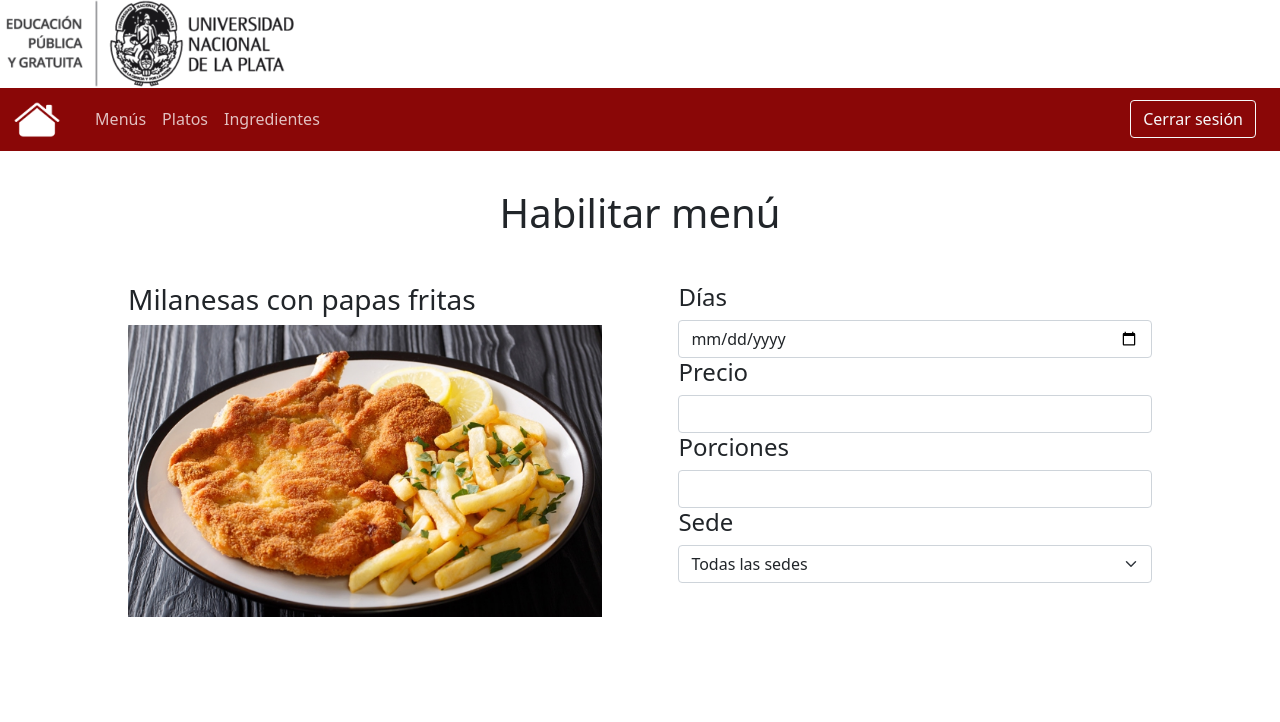
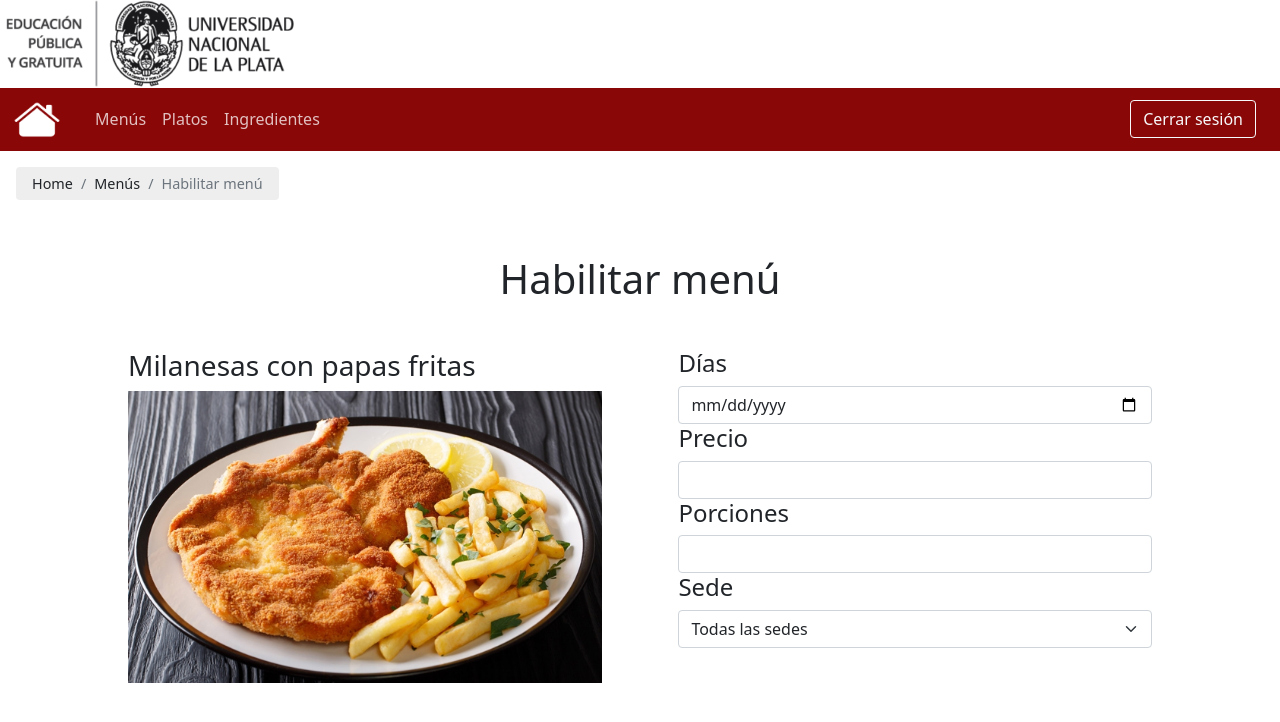
Before and after one commit to cristiancmd/comedor-unlp-22, a React (Create React App) app in the folder frontend/: page /habilitar/1 in a window 1280 px wide. Shown: the top 722 px of the page. Built offline with nearby package versions, Linux system fonts and the light colour scheme.

Commit message:
Breadcrumbs

```diff
--- a/frontend/public/index.html
+++ b/frontend/public/index.html
@@ -1,5 +1,5 @@
 <!DOCTYPE html>
-<html lang="en">
+<html lang="es">
   <head>
     <meta charset="utf-8" />
     <link rel="icon" href="%PUBLIC_URL%/favicon.ico" />
@@ -7,7 +7,7 @@
     <meta name="theme-color" content="#000000" />
     <meta
       name="description"
-      content="Web site created using create-react-app"
+      content="Comedor UNLP"
     />
     <link rel="apple-touch-icon" href="%PUBLIC_URL%/logo192.png" />
     <!--
@@ -24,7 +24,7 @@
       work correctly both with client-side routing and a non-root public URL.
       Learn how to configure a non-root public URL by running `npm run build`.
     -->
-    <title>React App</title>
+    <title>Comedor UNLP</title>
   </head>
   <body>
     <noscript>You need to enable JavaScript to run this app.</noscript>
--- a/frontend/src/componentes/cargar_componente/cargar_componente.jsx
+++ b/frontend/src/componentes/cargar_componente/cargar_componente.jsx
@@ -4,6 +4,7 @@ import React from 'react'
 import axios from "axios"
 import { Link } from 'react-router-dom'
 import Select from 'react-select'
+import { Breadcrumb, BreadcrumbItem } from 'reactstrap';
 
 const Cargar_componente = () => {
 
@@ -190,7 +191,14 @@ const Cargar_componente = () => {
     return (
         <>
             {Header()}
-            <div>
+            <main>
+                <div>
+                  <Breadcrumb tag="nav" listTag="div">
+                    <BreadcrumbItem tag="a" href="/home">Home</BreadcrumbItem>
+                    <BreadcrumbItem tag="a" href="/platos">Platos</BreadcrumbItem>
+                    <BreadcrumbItem active tag="span">Cargar plato</BreadcrumbItem>
+                  </Breadcrumb>
+                </div>
                 <h1 className="d-flex justify-content-center" id="titulo_cargar_componente">Cargar plato</h1>
                 <h4 className="d-flex justify-content-center">Nombre</h4>
                 <div className="d-flex justify-content-center">
@@ -239,7 +247,7 @@ const Cargar_componente = () => {
                     <button className="btn btn-success" id="guardar_cargar_componente" onClick={guardar_componente}>Guardar</button>
                     <Link to={"/platos"}><button className="btn btn-danger" id="cancelar_cargar_componente">Cancelar</button></Link>
                 </div>
-            </div>
+            </main>
         </>
     )
 }
--- a/frontend/src/componentes/cargar_menu/cargar_menu.jsx
+++ b/frontend/src/componentes/cargar_menu/cargar_menu.jsx
@@ -4,6 +4,7 @@ import React from 'react'
 import axios from "axios"
 import Select from 'react-select'
 import { Link } from 'react-router-dom'
+import { Breadcrumb, BreadcrumbItem } from 'reactstrap';
 
 const Cargar_menu = () => {
 
@@ -119,7 +120,15 @@ const Cargar_menu = () => {
     return (
         <>
             {Header()}
-            <div>
+            <main>
+                <div>
+                  <Breadcrumb tag="nav" listTag="div">
+                    <BreadcrumbItem tag="a" href="/home">Home</BreadcrumbItem>
+                    <BreadcrumbItem tag="a" href="/menus">Menús</BreadcrumbItem>
+                    <BreadcrumbItem active tag="span">Cargar menú</BreadcrumbItem>
+                  </Breadcrumb>
+                </div>
+                <h1 className="d-flex justify-content-center" id="titulo_cargar_componente">Cargar menú</h1>
                 <div className="d-flex justify-content-center">
                     <div id="contenedor_cargar_menu">
                         <br/>
@@ -142,7 +151,7 @@ const Cargar_menu = () => {
                         <Link to={"/menus"}><button className="btn btn-danger">Cancelar</button></Link>
                     </div>
                 </div>
-            </div>
+            </main>
         </>
     )
 }
--- a/frontend/src/componentes/habilitar_menu/habilitar_menu.jsx
+++ b/frontend/src/componentes/habilitar_menu/habilitar_menu.jsx
@@ -1,15 +1,11 @@
 import './habilitar_menu.css'
 import React from 'react'
 import Header from '../header/header'
-
-
-
+import { Breadcrumb, BreadcrumbItem } from 'reactstrap';
 
 // ESTO ES SOLO PARA TENER UNA IMAGEN PARA PROBAR, DESPUÉS HAY
 // QUE SACARLO Y USAR LA IMAGEN DEL MENÚ CORRESPONDIENTE.
 import imagen_del_menu from '../../imagenes/imagen_menu_de_prueba.png'
-
-
 
 
 const Habilitar_menu = () => {
@@ -34,7 +30,14 @@ const Habilitar_menu = () => {
     return (
         <>
             {Header()}
-            <div>
+            <main>
+                <div>
+                  <Breadcrumb tag="nav" listTag="div">
+                    <BreadcrumbItem tag="a" href="/home">Home</BreadcrumbItem>
+                    <BreadcrumbItem tag="a" href="/menus">Menús</BreadcrumbItem>
+                    <BreadcrumbItem active tag="span">Habilitar menú</BreadcrumbItem>
+                  </Breadcrumb>
+                </div>
                 <h1 id="titulo_habilitar_menu">Habilitar menú</h1>
                 <div>
                     <div id="contenedor_del_menu">
@@ -67,7 +70,7 @@ const Habilitar_menu = () => {
                         </select>
                     </aside>
                 </div>
-            </div>
+            </main>
         </>
     )
 
--- a/frontend/src/componentes/listado_de_componentes/listado_de_componentes.jsx
+++ b/frontend/src/componentes/listado_de_componentes/listado_de_componentes.jsx
@@ -5,6 +5,7 @@ import "bootstrap/dist/css/bootstrap.min.css"
 import { Modal, ModalBody, ModalFooter, ModalHeader } from 'reactstrap'
 import { Link } from 'react-router-dom'
 import Header from '../header/header'
+import { Breadcrumb, BreadcrumbItem } from 'reactstrap';
 
 const Listado_de_componentes = () => {
 
@@ -75,8 +76,14 @@ const Listado_de_componentes = () => {
   return (
     <>
       {Header()}
+      <main>
+        <div className="mb-5">
+          <Breadcrumb tag="nav" listTag="div">
+            <BreadcrumbItem tag="a" href="/home">Home</BreadcrumbItem>
+            <BreadcrumbItem active tag="span">Platos</BreadcrumbItem>
+          </Breadcrumb>
+        </div>
         <div id="contenedor_listado_de_componentes" className="App">
-        <br/><br/>
           <Link to={"/platos/nuevo"}><button className="btn btn-primary">Cargar plato</button></Link>
           <br/><br/>
           <h2>Platos</h2>
@@ -123,6 +130,7 @@ const Listado_de_componentes = () => {
             </ModalFooter>
           </Modal>
         </div>
+      </main>
     </>
   )
 
--- a/frontend/src/componentes/listado_de_menus/listado_de_menus.jsx
+++ b/frontend/src/componentes/listado_de_menus/listado_de_menus.jsx
@@ -2,9 +2,9 @@ import './listado_de_menus.css'
 import React from 'react'
 import axios from "axios"
 import "bootstrap/dist/css/bootstrap.min.css"
-import { Modal, ModalBody, ModalFooter, ModalHeader } from 'reactstrap'
-import { Link } from 'react-router-dom'
-import Header from '../header/header'
+import {Breadcrumb, BreadcrumbItem, Modal, ModalBody, ModalFooter, ModalHeader} from 'reactstrap'
+import { Link } from 'react-router-dom';
+import Header from '../header/header';
 
 const Listado_de_menus = () => {
 
@@ -49,6 +49,13 @@ const Listado_de_menus = () => {
   return (
     <>
       {Header()}
+      <main>
+        <div>
+          <Breadcrumb tag="nav" listTag="div">
+            <BreadcrumbItem tag="a" href="/home">Home</BreadcrumbItem>
+            <BreadcrumbItem active tag="span">Menús</BreadcrumbItem>
+          </Breadcrumb>
+        </div>
         <div id="contenedor_listado_de_menus" className="App">
           <br/><br/>
           <Link to={"/menus/nuevo"}><button className="btn btn-primary">Cargar menú</button></Link>
@@ -116,6 +123,7 @@ const Listado_de_menus = () => {
             </ModalFooter>
           </Modal>
         </div>
+      </main>
     </>
   )
 
--- a/frontend/src/componentes/menus_habilitados/menus_habilitados.jsx
+++ b/frontend/src/componentes/menus_habilitados/menus_habilitados.jsx
@@ -2,6 +2,7 @@ import './menus_habilitados.css'
 import React from 'react'
 import axios from "axios"
 import Header from '../header/header'
+import {Breadcrumb, BreadcrumbItem} from "reactstrap";
 
 const Menus_habilitados = () => {
 
@@ -81,6 +82,12 @@ const Menus_habilitados = () => {
     return (
         <>
             {Header()}
+            <main>
+                <div>
+                  <Breadcrumb tag="nav" listTag="div">
+                    <BreadcrumbItem active tag="span">Home</BreadcrumbItem>
+                  </Breadcrumb>
+                </div>
             <h1 id="titulo_menus_habilitados">Menús habilitados</h1>
             <h3 id="elegir_fecha_menus_habilitados">Elegir fecha</h3>
             <input className="form-control" type="date" name="fecha" id="fecha_menus_habilitados" defaultValue={fecha_actual()} onChange={capturar_el_ingreso_de_fecha}/>
@@ -116,6 +123,7 @@ const Menus_habilitados = () => {
                     </tbody>
                 </table>
             </div>
+        </main>
         </>
     )
 }
```
Also changed, not shown: 1 other file (tests, documents, lock files or other folders). Lines whose indentation alone changed are shown as unchanged.
